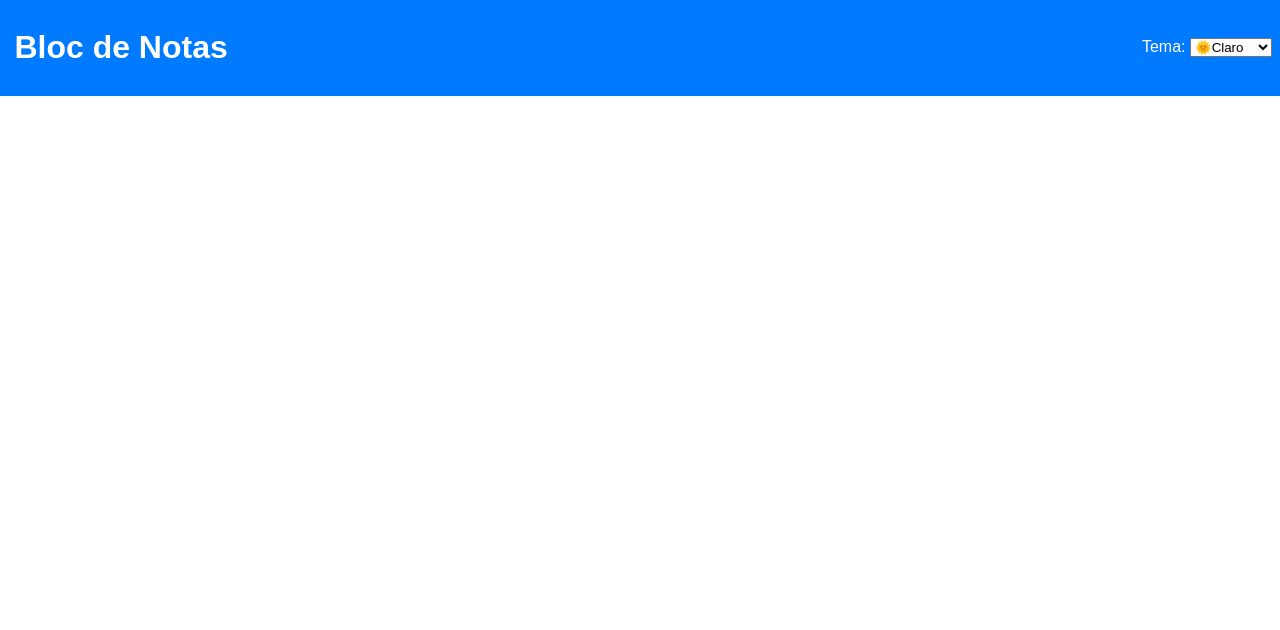
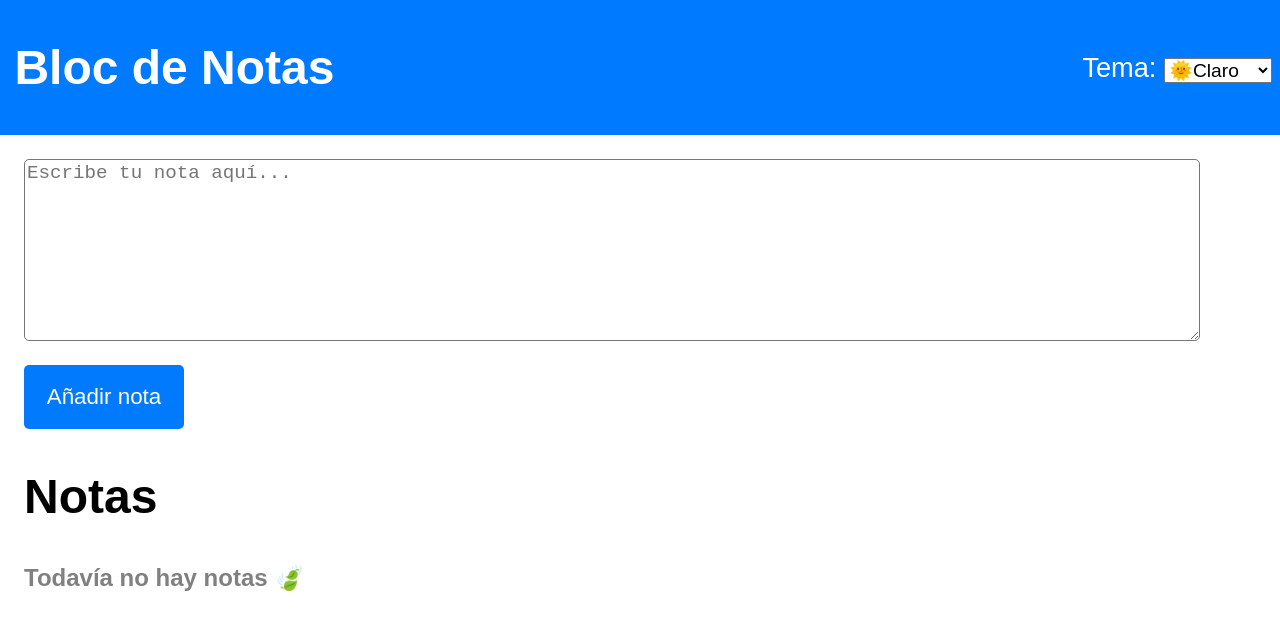
Before and after one commit to Dv-AlejandroEH/HLC_T4, a plain HTML site: page A1/A1.html in a window 1280 px wide. Drawn offline with Linux system fonts and the light colour scheme.

Commit message:
HTML and CSS finished

```diff
--- a/A1/A1.html
+++ b/A1/A1.html
@@ -9,7 +9,7 @@
 <body>
     <header id="header">
         <h1>Bloc de Notas</h1>
-        <form onchange="cambiarColor()">
+        <form class="form1" onchange="cambiarColor()">
             <label for="tema">Tema:</label>
             <select name="tema" id="tema">
                 <option class="claro" value="claro">🌞Claro</option>
@@ -20,6 +20,14 @@
             </select>
         </form>
     </header>
+    <div class="contenido">
+        <form class="form2">
+            <textarea name="notas" id="notas" rows="8" placeholder="Escribe tu nota aquí..."></textarea>
+            <input value="Añadir nota" type="submit">
+        </form>
+        <h2>Notas</h2>
+        <h3>Todavía no hay notas 🍃</h3>
+    </div>
     <script src="script.js"></script>
 </body>
 </html>
--- a/A1/style.css
+++ b/A1/style.css
@@ -12,9 +12,16 @@ header {
 header h1 {
     color: white;
     margin-left: 0.4rem;
+    font-size: 3rem;
 }
 label {
     color: white;
+}
+.form1 {
+    font-size: 1.7rem;
+}
+.form1 select {
+    font-size: 1.2rem;
 }
 .claro {
     color: gray;
@@ -35,3 +42,32 @@ label {
     background-color: #a3f6a4;
     color: green;
 }
+.form2 textarea {
+    width: 95%;
+    margin-bottom: 1.5rem;
+    font-size: 1.2rem;
+    border-radius: 5px;
+}
+.form2 {
+    display: flex;
+    flex-direction: column;
+}
+.form2 input {
+    font-size: 1.4rem;
+    width: 10rem;
+    height: 4rem;
+    border-radius: 5px;
+    background-color: #017afd;
+    color: white;
+    border: none;
+}
+.contenido {
+    margin: 1.5rem;
+}
+h2 {
+    font-size: 3rem;
+}
+h3 {
+    color: gray;
+    font-size: 1.5rem;
+}
```
